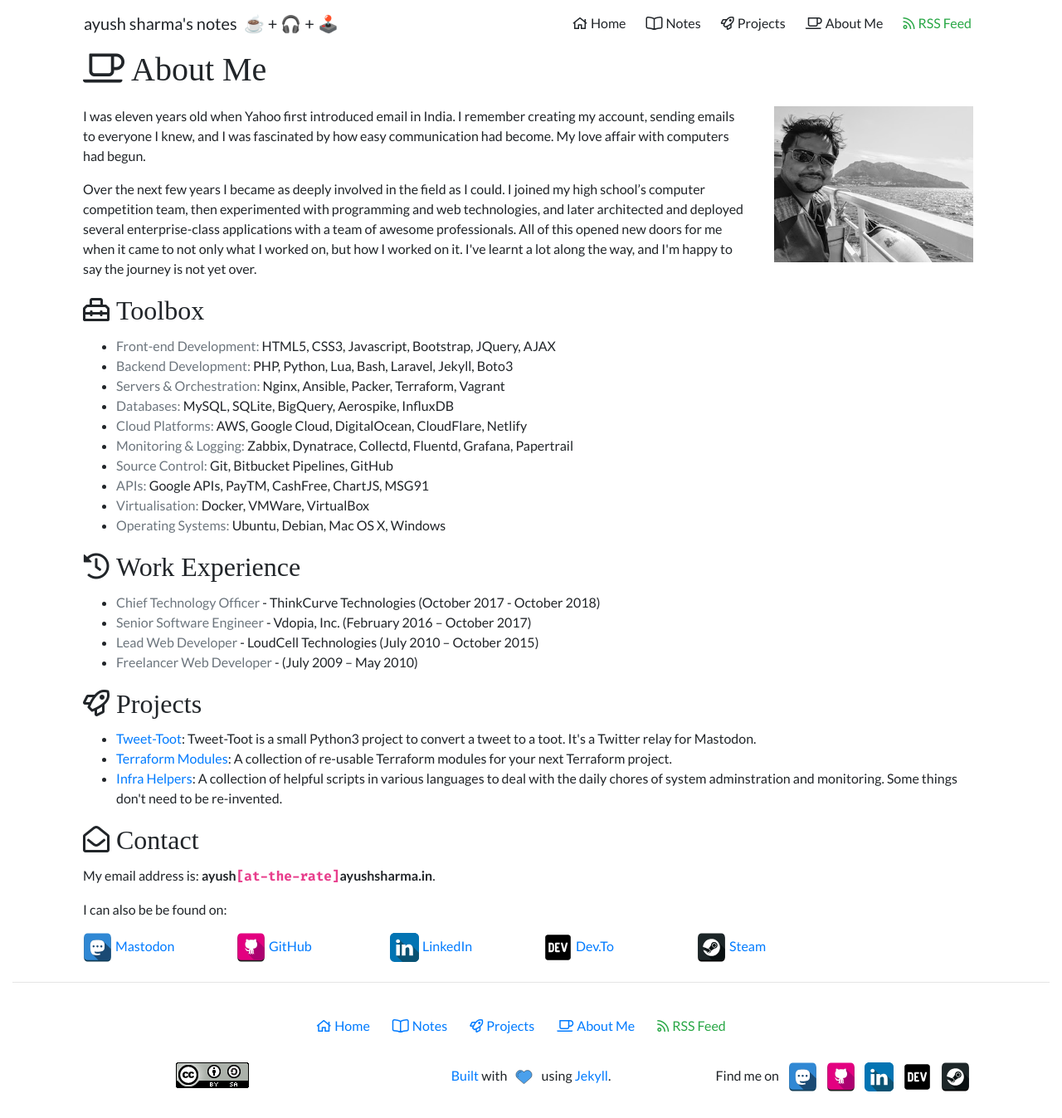
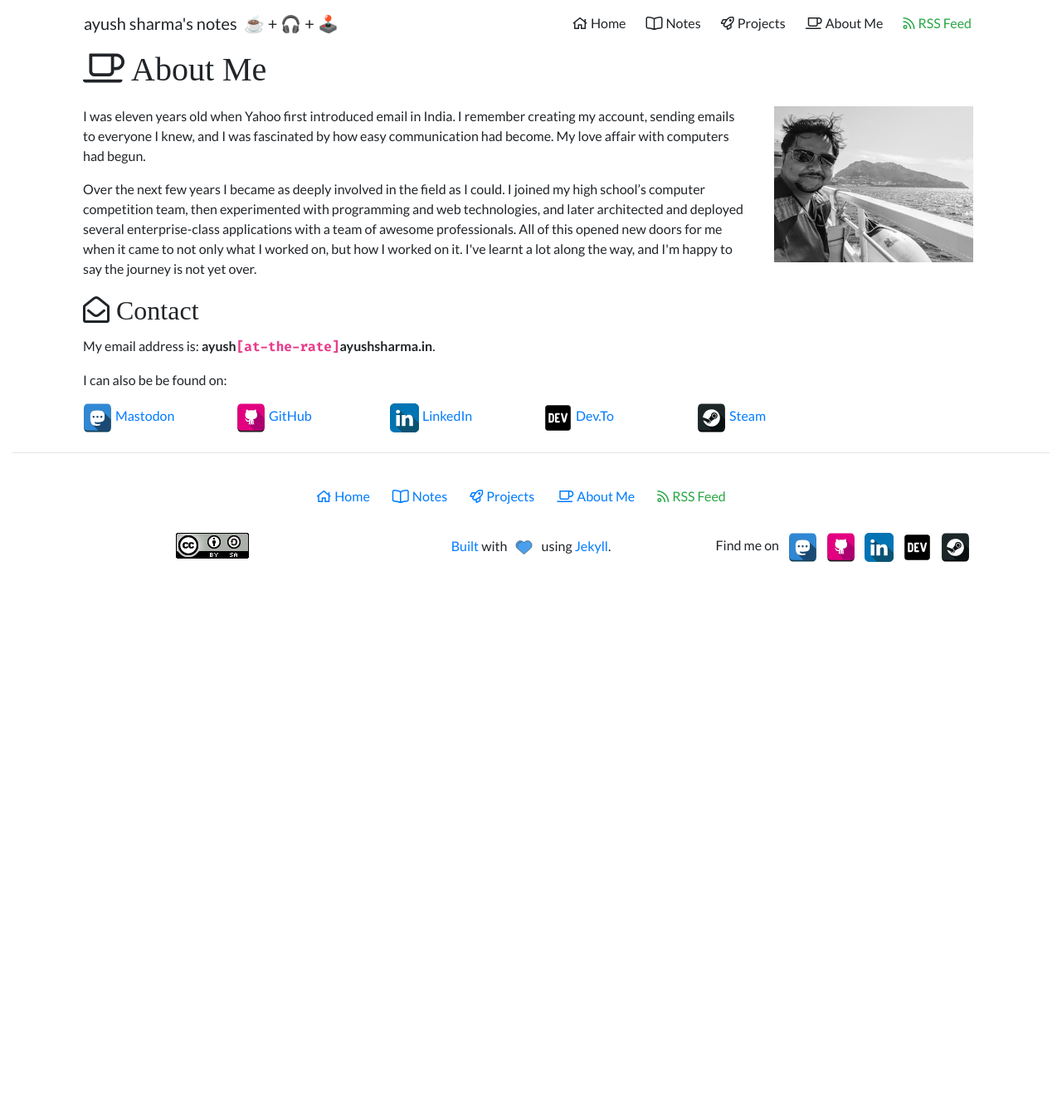
Before and after one commit to ayush-sharma/ayushsharma.in, a Jekyll site: the page built from about.md, in a window 1280 px wide. Shown: the whole page at 83% size. Built offline with Jekyll 4.4.1, drawn with Linux system fonts in a browser that asks for light colours; after the commit the page ends 900 px from its top, so only the background shows below that.

Commit message:
Removing Projects, work ex.

```diff
--- a/about.md
+++ b/about.md
@@ -19,37 +19,6 @@ permalink: /about/
 	</div>
 </div>
 
-## <i class="far fa-toolbox mr-2"></i>Toolbox
-- <span class="text-muted">Front-end Development:</span> HTML5, CSS3, Javascript, Bootstrap, JQuery, AJAX
-- <span class="text-muted">Backend Development:</span> PHP, Python, Lua, Bash, Laravel, Jekyll, Boto3
-- <span class="text-muted">Servers & Orchestration:</span> Nginx, Ansible, Packer, Terraform, Vagrant
-- <span class="text-muted">Databases:</span> MySQL, SQLite, BigQuery, Aerospike, InfluxDB
-- <span class="text-muted">Cloud Platforms:</span> AWS, Google Cloud, DigitalOcean, CloudFlare, Netlify
-- <span class="text-muted">Monitoring & Logging:</span> Zabbix, Dynatrace, Collectd, Fluentd, Grafana, Papertrail
-- <span class="text-muted">Source Control:</span> Git, Bitbucket Pipelines, GitHub
-- <span class="text-muted">APIs:</span> Google APIs, PayTM, CashFree, ChartJS, MSG91
-- <span class="text-muted">Virtualisation:</span> Docker, VMWare, VirtualBox
-- <span class="text-muted">Operating Systems:</span> Ubuntu, Debian, Mac OS X, Windows
-
-## <i class="far fa-history mr-2"></i>Work Experience
-- <span class="text-muted">Chief Technology Officer</span> - ThinkCurve Technologies (October 2017 - October 2018)
-- <span class="text-muted">Senior Software Engineer</span> - Vdopia, Inc. (February 2016 – October 2017)
-- <span class="text-muted">Lead Web Developer</span> - LoudCell Technologies (July 2010 – October 2015)
-- <span class="text-muted">Freelancer Web Developer</span> - (July 2009 – May 2010)
-
-## <i class="far fa-rocket mr-2"></i>Projects
-
-<ul>
-
-{% assign sorted_projects = site.collection_projects | sort: 'sort_order' %}
-{% for project in sorted_projects %}
-
-<li><a href="{{ project.href }}" target="_blank">{{ project.title }}</a>: {{ project.desc }}</li>
-
-{% endfor %}
-
-</ul>
-
 ## <i class="far fa-envelope-open mr-2"></i>Contact
 
 My email address is: **ayush`[at-the-rate]`ayushsharma.in**.
```
